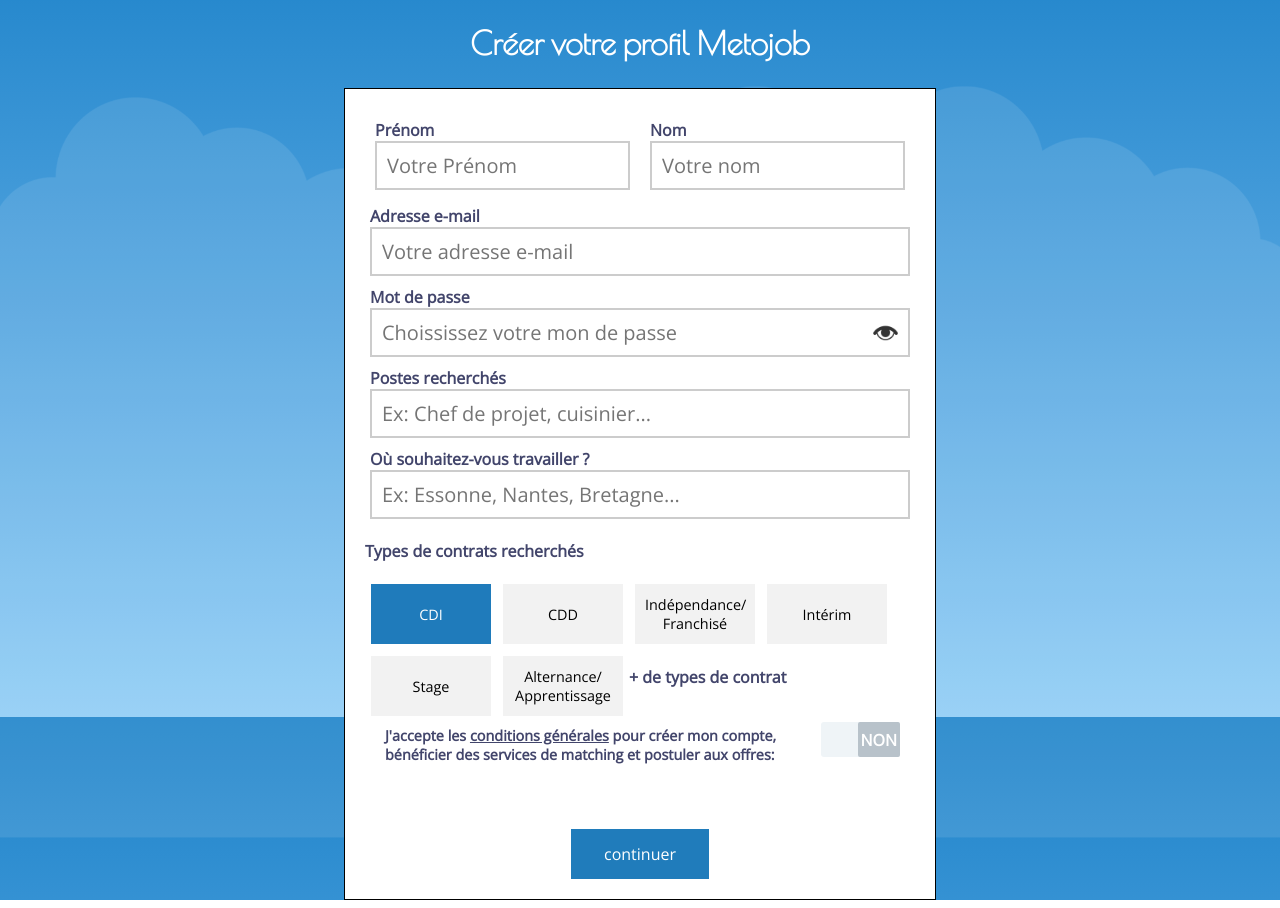
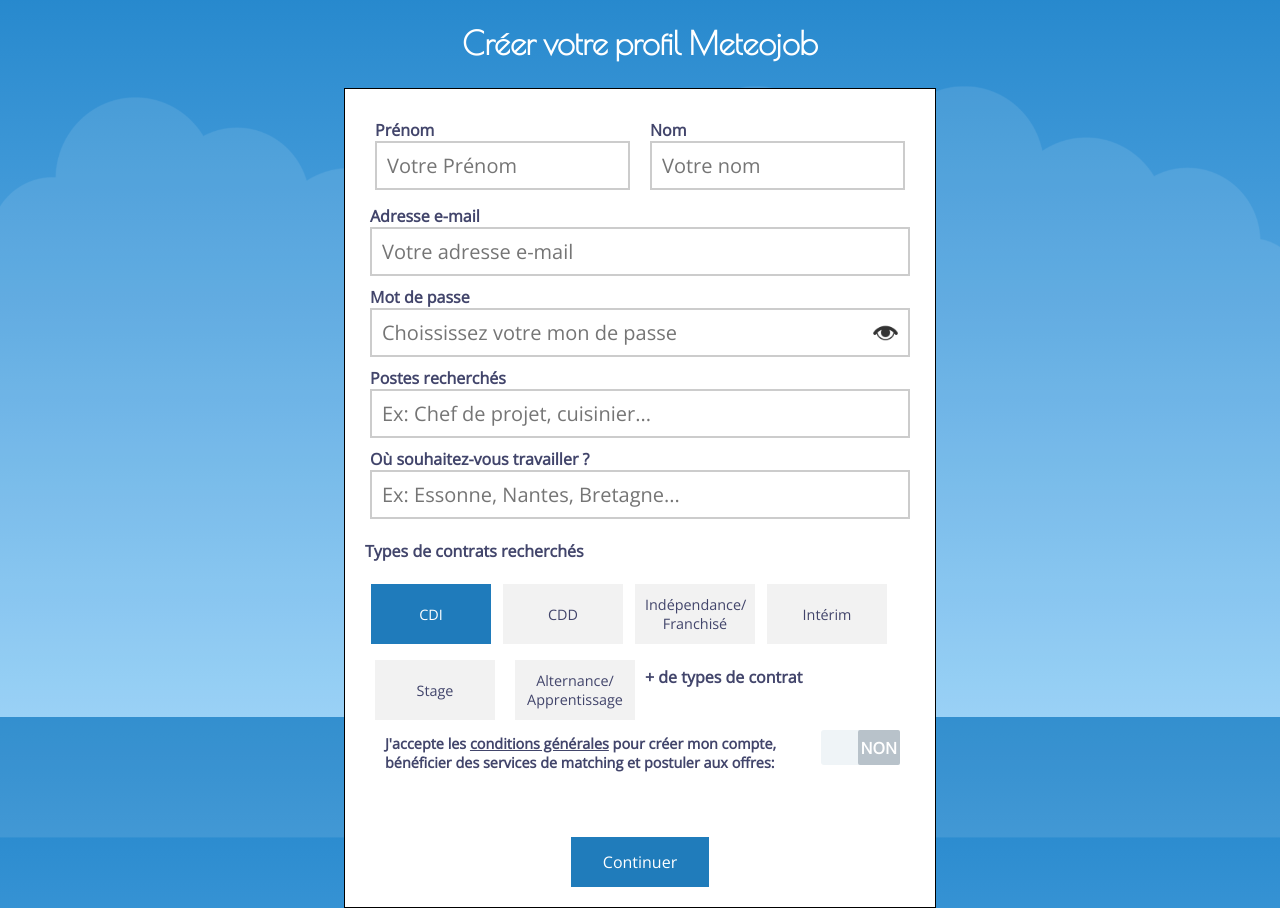
Before and after one commit to Yanick89/meteo, a plain HTML site: page index.html in a window 1280 px wide. Shown: the part 83-991 px from the top of the page. Drawn offline with nearby package versions, Linux system fonts and the light colour scheme.

Commit message:
ajout de la couleur sur le font des boutons et la majuscule sur le bouton d'envoie

```diff
--- a/assets/css/style.css
+++ b/assets/css/style.css
@@ -110,6 +110,7 @@ input[type="password"]
 	cursor: pointer;
 	font-family: 'Open Sans', sans-serif;
 	font-size: .9em;
+	color: #42456b;
 
 }
 .boutton1
@@ -125,10 +126,10 @@ input[type="password"]
 	border: none;
 	color: #000;
 	background-color: #f2f2f2;
-	margin: 6px;
-	padding: 6px;
+	margin: 10px;
 	font-family: 'Open Sans', sans-serif;
 	font-size: .9em;
+	color: #42456b;
 	cursor: pointer;
 }
 .boutton > .but1
--- a/index.html
+++ b/index.html
@@ -11,7 +11,7 @@
 <body>
 	<main>
 		<img src="assets/img/logo-white.png">
-		<h2>Créer votre profil Metojob</h2>
+		<h2>Créer votre profil Meteojob</h2>
 		<form>
 			<div class="bloc">
 				<div class="bloc_1">
@@ -69,7 +69,7 @@
 						<label class="bascule_label2" for="bascule1">NON</label>
 					</span>
 				</div>
-				<input class="last_1" type="submit" value="continuer">
+				<input class="last_1" type="submit" value="Continuer">
 			</div>
 		</form>
 	</main>
```
